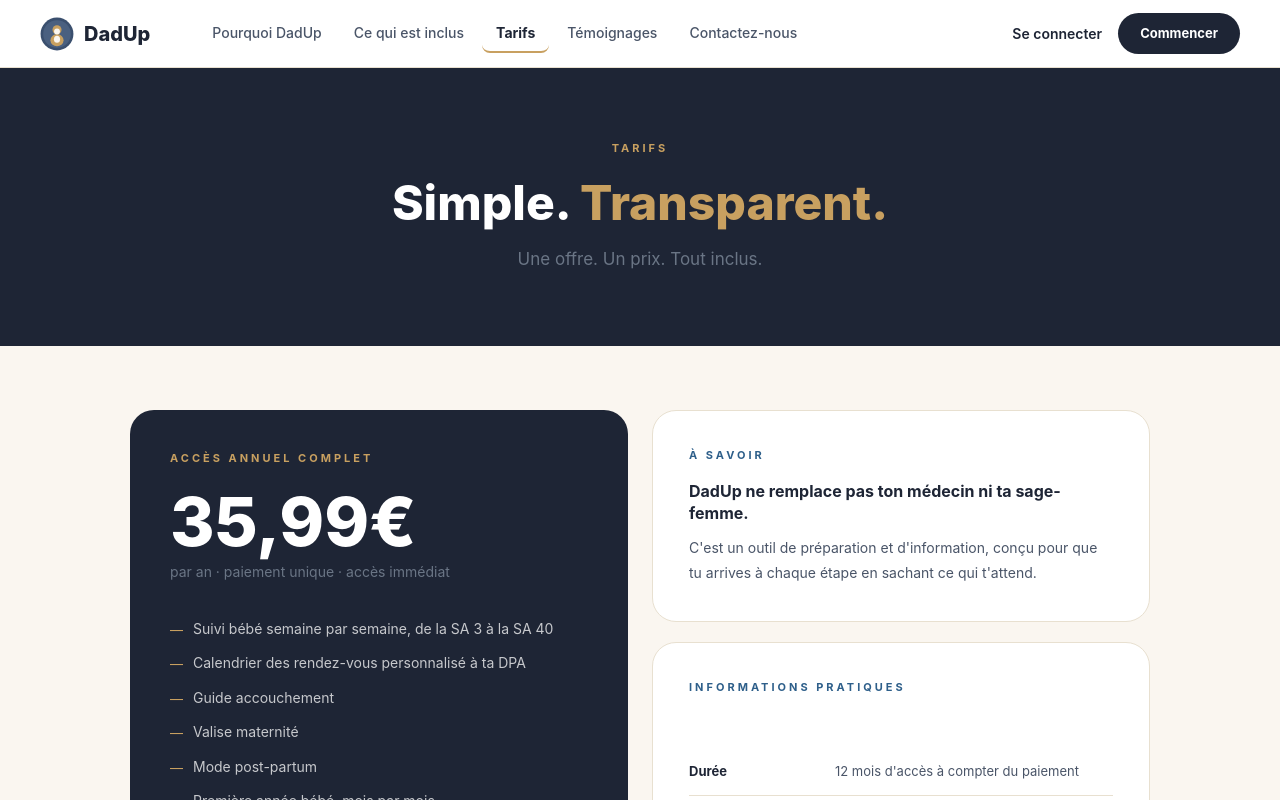
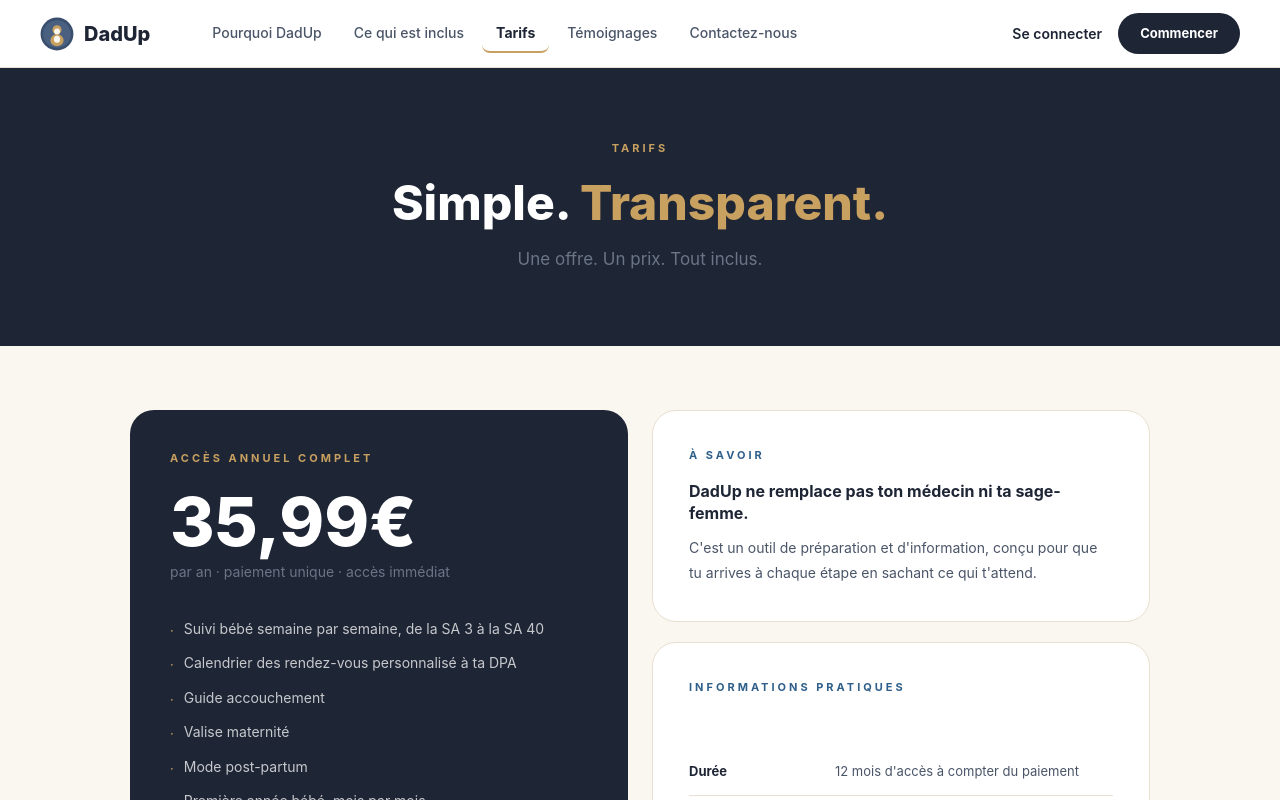
Before and after one commit to Julproject/dadup, a Next.js app: page /tarifs in a window 1280 px wide. Shown: the top 800 px of the page. Built offline with nearby package versions, Linux system fonts and the light colour scheme.

Commit message:
Update page.tsx

```diff
--- a/app/tarifs/page.tsx
+++ b/app/tarifs/page.tsx
@@ -76,7 +76,7 @@ export default function TarifsPage() {
       <div className="main" style={{ maxWidth: '1100px', margin: '0 auto', padding: '64px 40px 80px' }}>
         <div className="grid">
 
-          {/* COLONNE GAUCHE — carte prix */}
+          {/* COLONNE GAUCHE, carte prix */}
           <div style={{ background: C.dark, borderRadius: '24px', padding: '40px', display: 'flex', flexDirection: 'column', height: '100%' }}>
             <p style={{ color: C.gold, fontSize: '11px', fontWeight: 700, letterSpacing: '3px', textTransform: 'uppercase', margin: '0 0 20px' }}>Accès annuel complet</p>
             <div style={{ marginBottom: '6px' }}>
@@ -87,7 +87,7 @@ export default function TarifsPage() {
             <div style={{ display: 'flex', flexDirection: 'column', gap: '12px', marginBottom: '36px', flex: 1 }}>
               {FEATURES.map(f => (
                 <div key={f} style={{ display: 'flex', gap: '10px', alignItems: 'flex-start' }}>
-                  <span style={{ color: C.gold, fontSize: '13px', flexShrink: 0, marginTop: '3px' }}>—</span>
+                  <span style={{ color: C.gold, fontSize: '13px', flexShrink: 0, marginTop: '3px' }}>·</span>
                   <p style={{ color: 'rgba(255,255,255,0.75)', fontSize: '14px', margin: 0, lineHeight: 1.55 }}>{f}</p>
                 </div>
               ))}
@@ -99,7 +99,7 @@ export default function TarifsPage() {
             <p style={{ color: '#3d5070', fontSize: '12px', textAlign: 'center', margin: 0 }}>Paiement sécurisé par Stripe</p>
           </div>
 
-          {/* COLONNE DROITE — infos */}
+          {/* COLONNE DROITE, infos */}
           <div style={{ display: 'flex', flexDirection: 'column', gap: '20px', height: '100%', boxSizing: 'border-box' }}>
 
             {/* À SAVOIR */}
```
